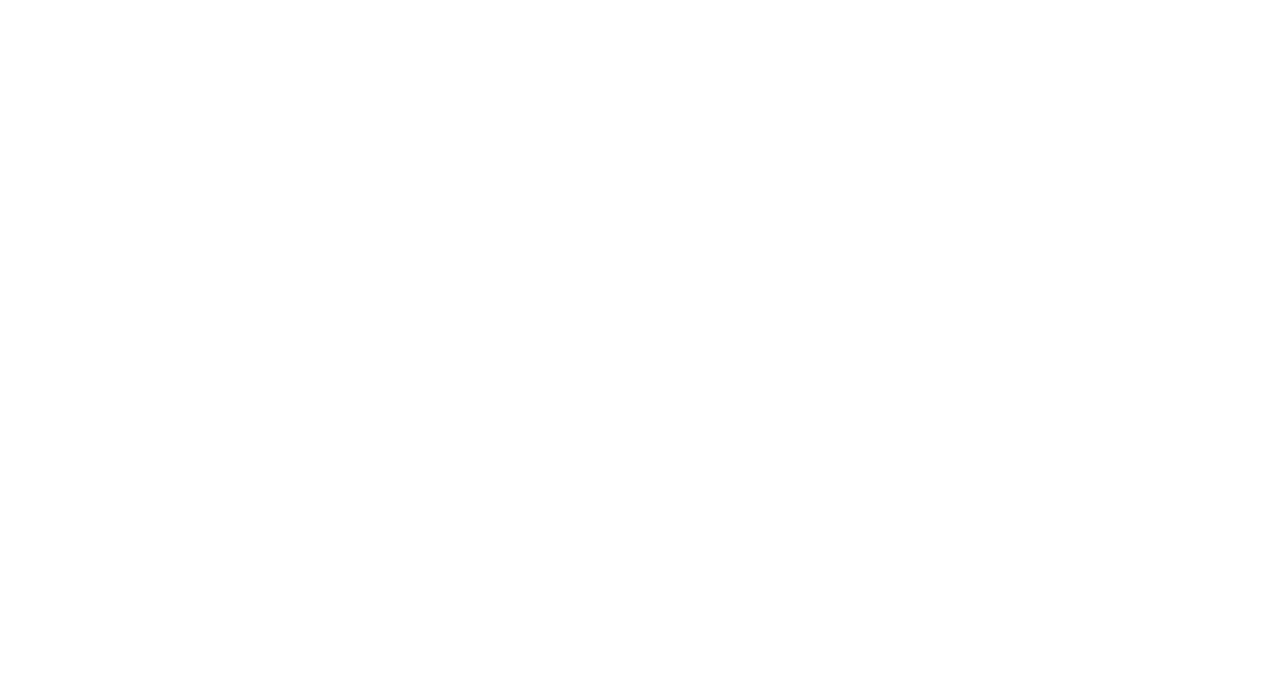
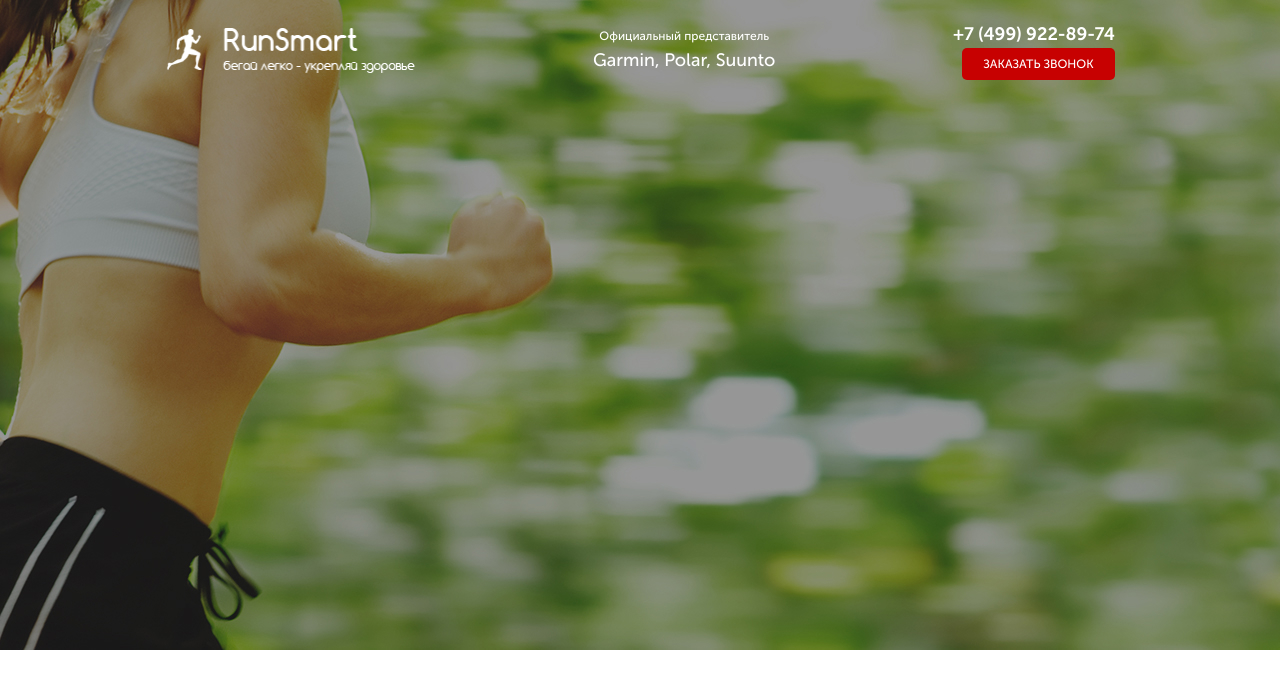
Before and after one commit to kixxpy/RunSmart_project, a website: page src/index.html in a window 1280 px wide. Drawn offline with Linux system fonts and the light colour scheme.

Commit message:
Добавил шапку сайта

```diff
--- /dev/null
+++ b/src/css/fonts.css
@@ -0,0 +1,26 @@
+@font-face {
+    font-family: 'Museo Sans Cyrl';
+    src: local('MuseoSansCyrl-500'),
+        url('../fonts/MuseoSansCyrl-500.woff2') format('woff2'),
+        url('../fonts/MuseoSansCyrl-500.woff') format('woff');
+    font-weight: normal;
+    font-style: normal;
+}
+
+@font-face {
+    font-family: 'Museo Sans Cyrl';
+    src: local('MuseoSansCyrl-300'),
+        url('../fonts/MuseoSansCyrl-300.woff2') format('woff2'),
+        url('../fonts/MuseoSansCyrl-300.woff') format('woff');
+    font-weight: 300;
+    font-style: normal;
+}
+
+@font-face {
+    font-family: 'Museo Sans Cyrl';
+    src: local('MuseoSansCyrl-700'),
+        url('../fonts/MuseoSansCyrl-700.woff2') format('woff2'),
+        url('../fonts/MuseoSansCyrl-700.woff') format('woff');
+    font-weight: 700;
+    font-style: normal;
+}
--- a/src/index.html
+++ b/src/index.html
@@ -6,10 +6,27 @@
     <meta name="viewport" content="width=device-width, initial-scale=1.0">
     <title>RunSmart</title>
     <link rel="stylesheet" href="css/bootstrap-reboot.min.css">
-    <link rel="stylesheet" href="css/style.css">
+    <link rel="stylesheet" href="css/fonts.css">
+    <link rel="stylesheet" href="css/style.min.css">
 
 </head>
 <body>
-
+    <div class="promo">
+        <div class="container">
+            <header class="header">
+                <a href="#" class="header__logo">
+                    <img src="icon/logo.png" alt="logo run smart">
+                </a>
+                <div class="header__official">
+                    Официальный представитель
+                    <span>Garmin, Polar, Suunto</span>
+                </div>
+                <div class="header__contacts">
+                    <a href="tel:+74999228974" class="header__phone">+7 (499) 922-89-74</a>
+                    <button class="button">заказать звонок</button>
+                </div>
+            </header>
+        </div>
+    </div>
 </body>
 </html>
--- /dev/null
+++ b/src/sass/blocks/_buttons.scss
@@ -0,0 +1,12 @@
+.button {
+    width: 153px;
+    height: 32px;
+    background: #C70101;
+    border-radius: 5px;
+    border: none;
+    font-weight: 500;
+    font-size: 12px;
+    text-align: center;
+    text-transform: uppercase;
+    color: #FFFFFF;
+}
--- /dev/null
+++ b/src/sass/blocks/_header.scss
@@ -0,0 +1,36 @@
+.header {
+    display: flex;
+    justify-content: space-between;
+    align-items: center;
+    &__logo {
+        width: 250px;;
+        img {
+            width: 100%;
+        }
+    }
+    &__official {
+        font-weight: 500;
+        font-size: 12px;
+        color: #FFFFFF;
+        text-align: center;
+        span {
+            display: block;
+            font-weight: 500;
+            font-size: 18px;
+            color: #FFFFFF;
+            margin-top: 2px;
+        }
+    }
+    &__phone {
+        color: #FFFFFF;
+        font-weight: 700;
+        font-size: 18px;
+        display: block;
+        text-decoration: none;
+    }
+    &__contacts {
+        display: flex;
+        flex-direction: column;
+        align-items: flex-end;
+    }
+}
--- /dev/null
+++ b/src/sass/blocks/_promo.scss
@@ -0,0 +1,5 @@
+.promo {
+    min-height: 650px;
+    padding: 21px 0 93px 0;
+    background: url("../../image/bg.jpg") center (center/cover) no-repeat;
+}
--- a/src/sass/style.scss
+++ b/src/sass/style.scss
@@ -0,0 +1,11 @@
+
+* {
+    font-family: 'Museo Sans Cyrl', sans-serif;
+}
+.container {
+    max-width: 950px;
+    margin: 0 auto;
+}
+@import "blocks/promo";
+@import "blocks/header";
+@import "blocks/buttons";
```
Also changed, not shown: src/css/style.css (deleted), src/css/style.min.css, src/fonts/MuseoSansCyrl-300.woff (added), src/fonts/MuseoSansCyrl-300.woff2 (added), src/fonts/MuseoSansCyrl-500.woff (added), src/fonts/MuseoSansCyrl-500.woff2 (added), src/fonts/MuseoSansCyrl-700.woff (added), src/fonts/MuseoSansCyrl-700.woff2 (added).
